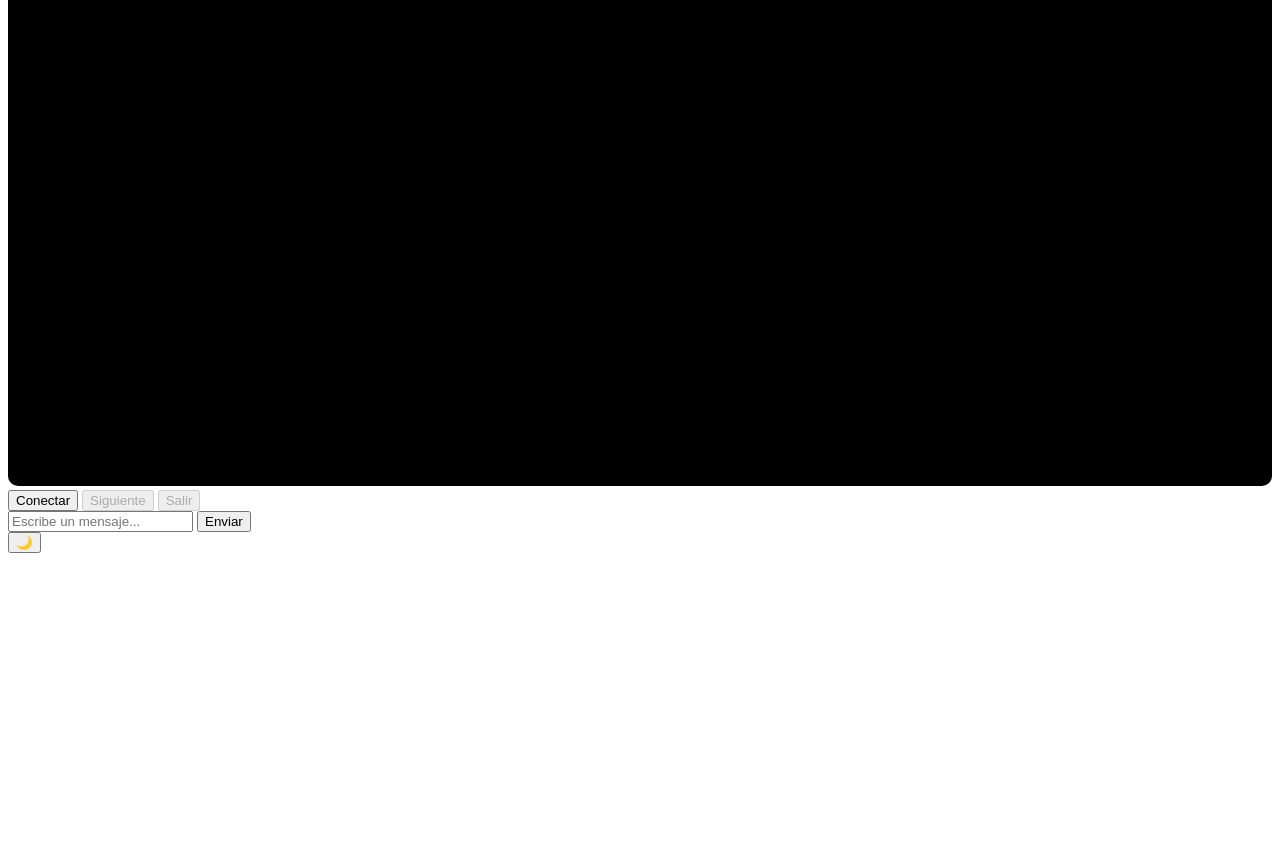
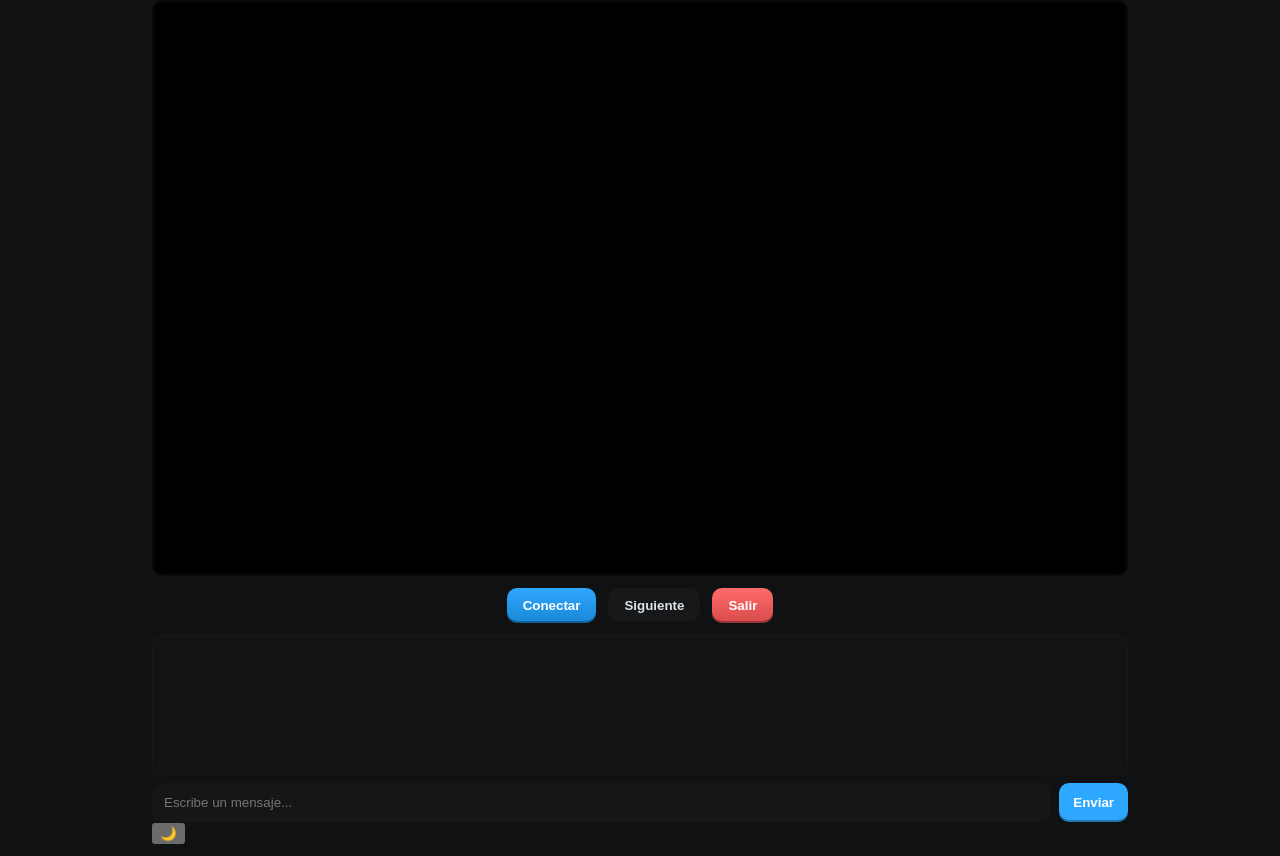
Before and after one commit to instagramcuanta82-wq/P-gina-web-2, a plain HTML site: page index.html in a window 1280 px wide. Shown: the part 94-950 px from the top of the page. Before the commit the page ends 800 px from the top, so only its background shows below. Drawn offline with Linux system fonts and the light colour scheme.

Commit message:
Refactor CSS with new variables and styles

```diff
--- a/style.css
+++ b/style.css
@@ -1,26 +1,65 @@
-/* CONTENEDOR PRINCIPAL DEL VIDEO */
-.video-container {
-    width: 90%;
-    max-width: 900px; /* lo agranda bastante */
-    margin: 20px auto;
-    background: #111;
-    padding: 15px;
-    border-radius: 12px;
-    box-shadow: 0 0 15px rgba(0,0,0,0.4);
+:root{
+  --bg: #0f1113;
+  --panel: #151718;
+  --muted: #8b8f93;
+  --accent: #2ea7ff;
+  --danger: #ff6b6b;
+  --glass: rgba(255,255,255,0.03);
+  --radius: 12px;
+  --gap: 16px;
+  color-scheme: dark;
+  font-family: Inter, system-ui, Arial, sans-serif;
 }
 
-/* TÍTULO “EXTRAÑO” */
-.video-container h3 {
-    margin-bottom: 10px;
-    text-align: center;
-    font-size: 22px;
+*{box-sizing:border-box}
+html,body{height:100%;margin:0;background:var(--bg);color:#e6e7e8}
+header{display:flex;align-items:center;justify-content:center;gap:12px;padding:18px 12px}
+#site-title{margin:0;color:var(--accent)}
+#themeToggle{background:none;border:0;color:#fff;font-size:18px;cursor:pointer}
+
+.main-container{max-width:1000px;margin:0 auto;padding:12px}
+
+/* VIDEO */
+.video-section{display:flex;justify-content:center;margin-bottom:18px}
+.video-wrapper{width:100%;max-width:920px;background:var(--panel);padding:14px;border-radius:16px;box-shadow:0 6px 20px rgba(0,0,0,0.6)}
+.video-wrapper .label{margin:0;color:var(--muted);text-align:left;font-weight:600;padding-left:6px}
+#remoteVideo{
+  width:100%;
+  height:calc(100vw * 0.45);
+  max-height:620px;
+  background:#000;
+  border-radius:10px;
+  object-fit:cover;
+  display:block;
+  margin-top:10px;
+  border:2px solid rgba(255,255,255,0.03);
 }
 
-/* VIDEO REMOTO */
-#remoteVideo {
-    width: 100%;
-    height: 500px;   /* <-- AQUI LO AGRANDÉ */
-    background: #000;
-    border-radius: 10px;
-    object-fit: cover;  /* llena todo bonito */
+/* CONTROLES */
+.controls{display:flex;gap:12px;justify-content:center;margin:12px 0}
+.btn{
+  padding:10px 16px;border-radius:10px;border:0;cursor:pointer;background:var(--glass);color:#dfe3e6;font-weight:600;box-shadow:inset 0 -2px rgba(0,0,0,0.3);
 }
+.btn.primary{background:linear-gradient(180deg,var(--accent),#1a88d6);color:#fff}
+.btn.danger{background:linear-gradient(180deg,var(--danger),#d94b4b);color:#fff}
+.btn.small{padding:8px 12px}
+
+/* CHAT */
+.chat-section{max-width:920px;margin:0 auto;margin-top:10px}
+.messages{
+  min-height:140px;max-height:240px;overflow:auto;background:#121314;border-radius:10px;padding:10px;border:1px solid rgba(255,255,255,0.02)
+}
+.messages .msg{background:#1b1c1d;padding:8px 10px;border-radius:8px;margin-bottom:8px;color:#d8d8d8;}
+.chat-input{display:flex;gap:8px;margin-top:8px}
+.chat-input input{flex:1;padding:12px;border-radius:10px;border:0;background:#151617;color:#fff}
+.chat-input button{border-radius:10px;border:0;padding:10px 14px;background:var(--accent);color:#fff}
+
+/* FOOTER */
+.footer{max-width:920px;margin:18px auto;color:var(--muted);text-align:center}
+
+/* Responsive */
+@media (max-width:600px){
+  #remoteVideo{height:220px}
+  .controls{flex-direction:row;gap:8px;padding:0 8px}
+  .video-wrapper{padding:10px}
+}
```
